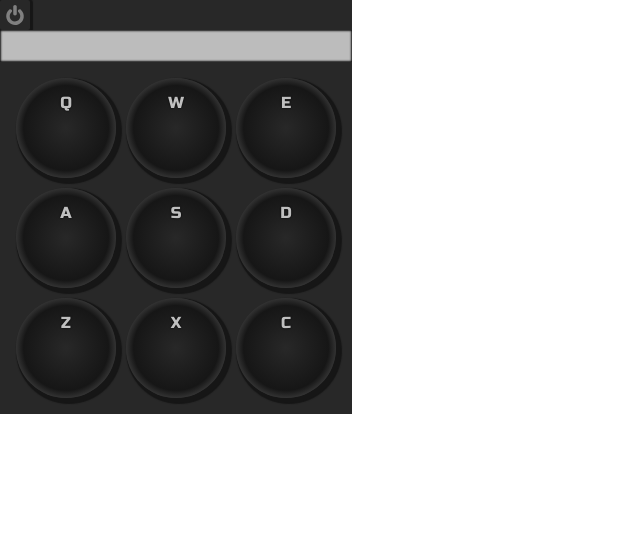
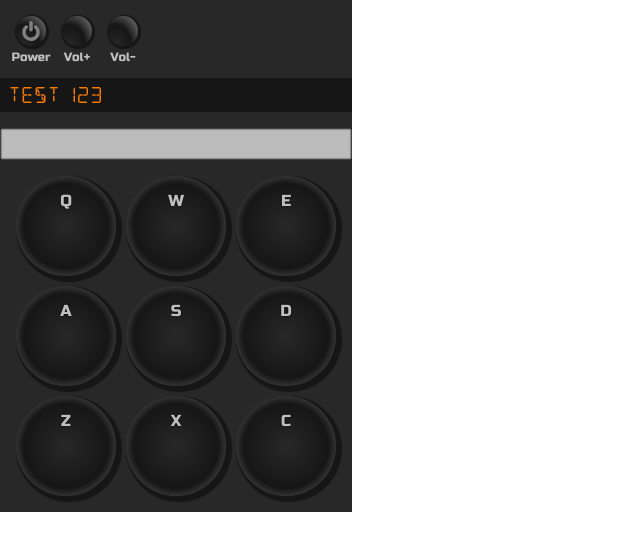
Before and after one commit to askov/drum-machine, a React app: page / in a window 1280 px wide. Shown: the whole page, without its empty margins (0-640 px from the left). Built offline with nearby package versions, Linux system fonts and the light colour scheme.

Commit message:
volume css

```diff
--- a/app/assets/styles/style.scss
+++ b/app/assets/styles/style.scss
@@ -1,10 +1,27 @@
 @import './normalize';
 @import './fonts';
 
+.button-panel {
+  display: flex;
+  // background-color: yellow;
+  padding: 1em;
 
+  div[role="button"] {
+    margin-right: 1em;
+  }
+}
+
+
+.volume-display {
+  margin-top: 1em;
+  font-family: 'DSEG14-Classic';
+  padding: 0.5em;
+  background-color: #161616;
+  color: #fb7c00;
+}
 .drum-display {
   background-color: #bcbcbc;
-
+  margin-top: 1em;
   padding: 0 0.5em;
   height: 2em;
   line-height: 2em;
@@ -14,36 +31,65 @@
   font-family: 'DSEG14-Classic';
   transition-duration: 0.5s;
   &--on {
-    background-color: #fb7c00;
+    // background-color: #fb7c00;
+    background-color: #77abff;
   }
 }
 
-.power-button {
+.round-button {
   cursor: pointer;
+  position: relative;
   transition-duration: 0.5s;
-
   width: 20px;
   height: 20px;
   box-shadow: 1px 1px 1px 2px #161616;
-  border-radius: 2px;
+  border-radius: 50%;
   padding: 5px;
+  background-image: radial-gradient(at 25% bottom, #282828, #161616 50%, grey);
+  &:after {
+    font-size: 12px;
+    color: #bfbfbf;
+    position: absolute;
+    display: block;
+    top: calc(100% + 5px);
+    left: 50%;
+    transform: translate(-50%, 0);
+  }
   svg {
     path {
       fill: grey;
       transition-duration: 0.5s;
     }
   }
-  &--on {
-    // box-shadow: none;
-  box-shadow: 1px 1px 1px 1px #161616;
-
-    background: radial-gradient(rgba(196, 255, 130, 0.5), transparent 70%);
+  &--on, &:active {
+    box-shadow: 1px 1px 1px 1px #161616;
     svg {
       path {
         fill: #c4ff82;
 
       }
     }
+  }
+}
+
+.power-button {
+  &:after {
+    content: 'Power';
+  }
+  &.round-button--on {
+    background: radial-gradient(rgba(196, 255, 130, 0.5), transparent 70%);
+  }
+}
+
+.vol-plus {
+  &:after {
+    content: 'Vol+';
+  }
+}
+
+.vol-minus {
+  &:after {
+    content: 'Vol-';
   }
 }
 
--- a/app/components/DrumMachine.js
+++ b/app/components/DrumMachine.js
@@ -98,9 +98,14 @@ export class DrumMachine extends React.Component {
   render() {
     return (
       <div id="drum-machine" className="drum-machine-body">
-        <div role="button" className={'power-button' + (this.state.power ? ' power-button--on' : '')} onClick={this.handlePowerClick}>
-          <svg xmlns="http://www.w3.org/2000/svg" viewBox="0 0 512 512"><path d="M256.026 0c-24.816 0-45.004 20.188-45.004 45.004V226.02c0 24.816 20.188 45.004 45.004 45.004s45.004-20.188 45.004-45.004V45.004C301.03 20.188 280.842 0 256.026 0z" fill="#933EC5" /><path d="M406.625 118.959c-18.939-17.083-46.502-15.14-63.041 1.873-16.632 17.109-17.917 46.086 3.153 65.296 33.44 30.395 50.343 76.459 42.336 122.928-10.868 63.067-65.717 112.767-133.05 112.915-68.971.152-121.809-50.77-132.708-110.617-8.497-46.747 7.179-93.553 41.972-125.197 21.01-19.127 19.913-48.232 3.234-65.36-16.567-17.013-44.295-18.851-63.4-1.56-52.909 47.923-80.527 118.769-72.843 190.58C44.496 423.995 140.9 512 256.553 512c114.326 0 207.934-88.216 222.368-194.743 10.064-74.23-16.964-148.358-72.296-198.298z" fill="#933EC5" /></svg>
+        <div className="button-panel">
+          <div role="button" className={'power-button round-button' + (this.state.power ? ' round-button--on' : '')} onClick={this.handlePowerClick}>
+            <svg xmlns="http://www.w3.org/2000/svg" viewBox="0 0 512 512"><path d="M256.026 0c-24.816 0-45.004 20.188-45.004 45.004V226.02c0 24.816 20.188 45.004 45.004 45.004s45.004-20.188 45.004-45.004V45.004C301.03 20.188 280.842 0 256.026 0z" fill="#933EC5" /><path d="M406.625 118.959c-18.939-17.083-46.502-15.14-63.041 1.873-16.632 17.109-17.917 46.086 3.153 65.296 33.44 30.395 50.343 76.459 42.336 122.928-10.868 63.067-65.717 112.767-133.05 112.915-68.971.152-121.809-50.77-132.708-110.617-8.497-46.747 7.179-93.553 41.972-125.197 21.01-19.127 19.913-48.232 3.234-65.36-16.567-17.013-44.295-18.851-63.4-1.56-52.909 47.923-80.527 118.769-72.843 190.58C44.496 423.995 140.9 512 256.553 512c114.326 0 207.934-88.216 222.368-194.743 10.064-74.23-16.964-148.358-72.296-198.298z" fill="#933EC5" /></svg>
+          </div>
+          <div role="button" className={'vol-plus round-button' + (this.state.power ? ' round-button--on' : '')}></div>
+          <div role="button" className={'vol-minus round-button' + (this.state.power ? ' round-button--on' : '')}></div>
         </div>
+        <div className="volume-display">test 123</div>
         {/* <div className={'power-led' + (this.state.power ? ' power-led--on' : '')}></div> */}
         <Display text={this.state.display} power={this.state.power} />
         <div className={'drum-pad-container' + (this.state.power ? ' drum-pad-container--on' : '')}>
```
